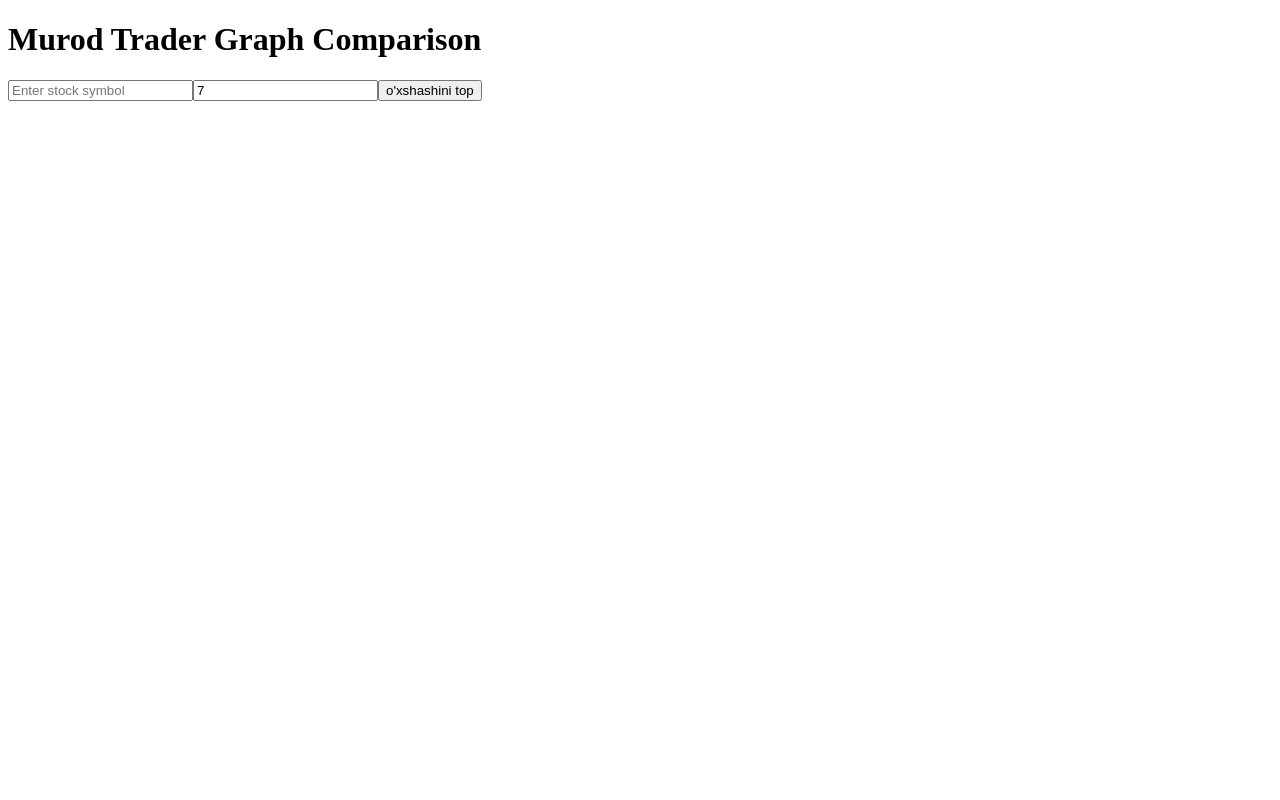
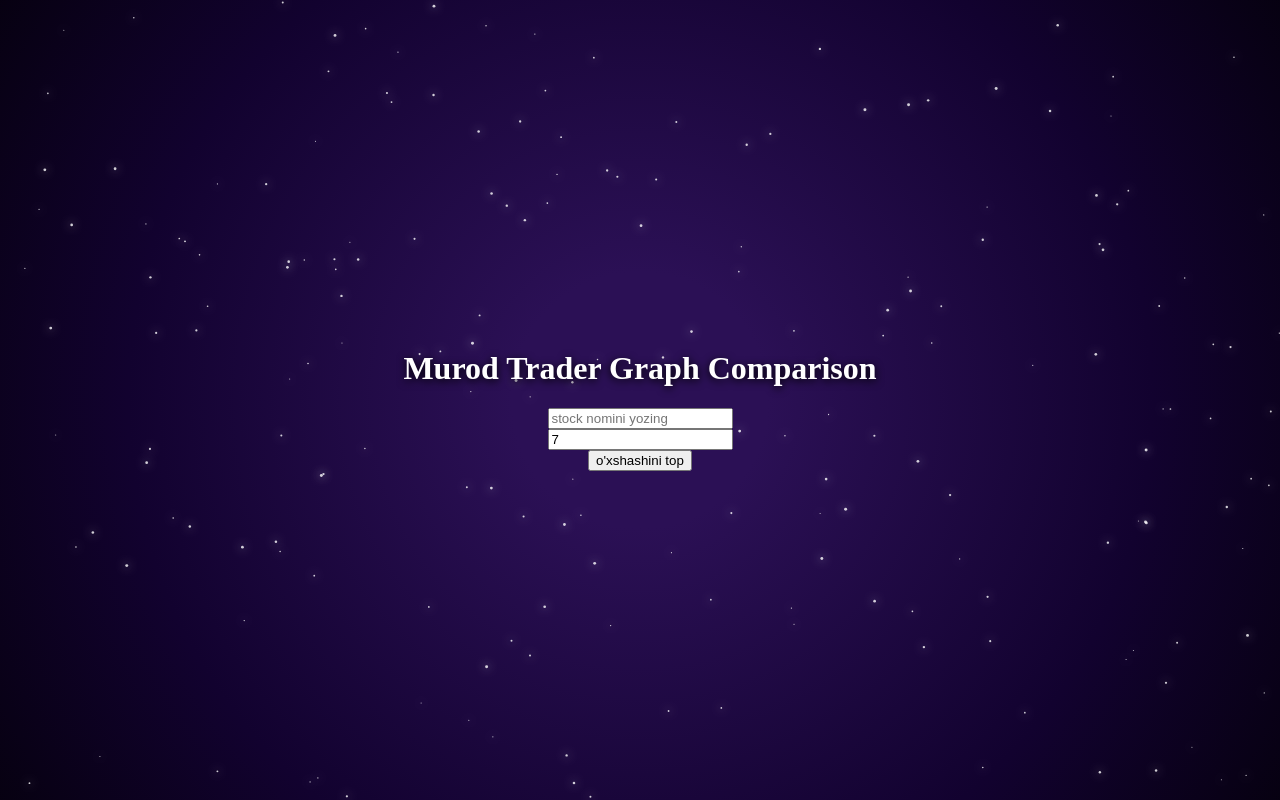
Before and after one commit to aruzikulov/trading-pattern-matcher, a React (Create React App) app: page / in a window 1280 px wide. Built offline with nearby package versions, Linux system fonts and the light colour scheme; what chartjs-chart-financial would draw is missing.

Commit message:
bg changed to galaxy

```diff
--- a/src/App.css
+++ b/src/App.css
@@ -1,9 +1,23 @@
 body {
   margin: 0;
-  padding: 20px;
-  background-color: #f0f0f0;
+  padding: 0;
+  background: transparent;
 }
 
 * {
   box-sizing: border-box;
 }
+
+.app-content {
+  position: relative;
+  z-index: 10;
+  min-height: 100vh;
+  display: flex;
+  flex-direction: column;
+  align-items: center;
+  justify-content: center;
+  color: #fff;
+  /* Add a subtle text shadow for readability */
+  text-shadow: 0 2px 8px #000;
+  padding: 2rem;
+}
--- a/src/App.js
+++ b/src/App.js
@@ -1,7 +1,9 @@
 import React, { useState } from 'react';
+import GalaxyBackground from './components/GalaxyBackground';
 import { fetchHistoricalData } from './utils/api';
 import { preprocessData, findSimilarGraph } from './utils/graphUtils';
 import GraphDisplay from './components/GraphDisplay';
+import './App.css';
 
 const App = () => {
   const [symbol, setSymbol] = useState('');
@@ -36,11 +38,14 @@ const App = () => {
   };
 
   return (
-    <div>
+    <>
+      <GalaxyBackground />
+      <div className="App">
+        <div className="app-content">
           <h1>Murod Trader Graph Comparison</h1>
           <input
             type="text"
-        placeholder="Enter stock symbol"
+            placeholder="stock nomini yozing"
             value={symbol}
             onChange={(e) => setSymbol(e.target.value)}
           />
@@ -55,6 +60,8 @@ const App = () => {
           {currentGraph && <GraphDisplay graph={currentGraph} title="Xozirgi Graph" />}
           {similarGraph && <GraphDisplay graph={similarGraph} title="Eng o'xshash Graph" />}
         </div>
+      </div>
+    </>
   );
 };
 
--- /dev/null
+++ b/src/components/GalaxyBackground.css
@@ -0,0 +1,10 @@
+.galaxy-bg-canvas {
+  position: fixed;
+  top: 0;
+  left: 0;
+  width: 100vw;
+  height: 100vh;
+  z-index: 0;
+  pointer-events: none; /* Allow clicks to pass through */
+  display: block;
+}
--- /dev/null
+++ b/src/components/GalaxyBackground.js
@@ -0,0 +1,124 @@
+import React, { useRef, useEffect } from 'react';
+import './GalaxyBackground.css';
+
+const STAR_COUNT = 200;
+const STAR_COLOR = 'rgba(255,255,255,0.8)';
+const STAR_SIZE = [0.5, 1.5];
+const STAR_SPEED = [0.05, 0.3];
+
+function randomBetween(a, b) {
+  return a + Math.random() * (b - a);
+}
+
+function createStar(width, height) {
+  return {
+    x: Math.random() * width,
+    y: Math.random() * height,
+    size: randomBetween(STAR_SIZE[0], STAR_SIZE[1]),
+    speed: randomBetween(STAR_SPEED[0], STAR_SPEED[1]),
+    angle: Math.random() * 2 * Math.PI,
+  };
+}
+
+const GalaxyBackground = () => {
+  const canvasRef = useRef(null);
+  const starsRef = useRef([]);
+
+  useEffect(() => {
+    const canvas = canvasRef.current;
+    const ctx = canvas.getContext('2d');
+    let width = window.innerWidth;
+    let height = window.innerHeight;
+    canvas.width = width;
+    canvas.height = height;
+
+    // Create stars
+    starsRef.current = Array.from({ length: STAR_COUNT }, () => createStar(width, height));
+
+    function draw() {
+      ctx.clearRect(0, 0, width, height);
+      // Galaxy gradient
+      const gradient = ctx.createRadialGradient(
+        width / 2,
+        height / 2,
+        width * 0.1,
+        width / 2,
+        height / 2,
+        width * 0.7
+      );
+      gradient.addColorStop(0, '#2b1055');
+      gradient.addColorStop(0.5, '#12022f');
+      gradient.addColorStop(1, '#000');
+      ctx.fillStyle = gradient;
+      ctx.fillRect(0, 0, width, height);
+
+      // Draw stars
+      for (let star of starsRef.current) {
+        ctx.save();
+        ctx.beginPath();
+        ctx.arc(star.x, star.y, star.size, 0, 2 * Math.PI);
+        ctx.fillStyle = STAR_COLOR;
+        ctx.shadowColor = '#fff';
+        ctx.shadowBlur = 8;
+        ctx.fill();
+        ctx.restore();
+      }
+    }
+
+    function animate() {
+      for (let star of starsRef.current) {
+        // Move star in a circular pattern
+        star.x += Math.cos(star.angle) * star.speed;
+        star.y += Math.sin(star.angle) * star.speed;
+        star.angle += 0.002 * star.speed;
+        // Wrap around
+        if (star.x < 0) star.x = width;
+        if (star.x > width) star.x = 0;
+        if (star.y < 0) star.y = height;
+        if (star.y > height) star.y = 0;
+      }
+      draw();
+      requestAnimationFrame(animate);
+    }
+
+    animate();
+
+    // Resize handler
+    const handleResize = () => {
+      width = window.innerWidth;
+      height = window.innerHeight;
+      canvas.width = width;
+      canvas.height = height;
+      starsRef.current = Array.from({ length: STAR_COUNT }, () => createStar(width, height));
+    };
+    window.addEventListener('resize', handleResize);
+    return () => window.removeEventListener('resize', handleResize);
+  }, []);
+
+  // Mouse interaction: twinkle on move
+  useEffect(() => {
+    const canvas = canvasRef.current;
+    const handleMouseMove = (e) => {
+      const rect = canvas.getBoundingClientRect();
+      const mx = e.clientX - rect.left;
+      const my = e.clientY - rect.top;
+      for (let star of starsRef.current) {
+        const dx = star.x - mx;
+        const dy = star.y - my;
+        if (dx * dx + dy * dy < 1000) {
+          star.size = randomBetween(1.5, 2.5);
+        } else {
+          star.size = randomBetween(STAR_SIZE[0], STAR_SIZE[1]);
+        }
+      }
+    };
+    canvas.addEventListener('mousemove', handleMouseMove);
+    return () => canvas.removeEventListener('mousemove', handleMouseMove);
+  }, []);
+
+  return (
+    <canvas ref={canvasRef} className="galaxy-bg-canvas" />
+  );
+};
+
+export default GalaxyBackground;
--- a/src/components/GraphDisplay.css
+++ b/src/components/GraphDisplay.css
@@ -11,6 +11,8 @@
   align-items: center;
   justify-content: center;
   padding: 24px 16px 16px 16px;
+  position: relative;
+  z-index: 2;
 }
 
 .graph-container canvas {
--- a/src/index.css
+++ b/src/index.css
@@ -10,6 +10,7 @@ body, html, #root {
   width: 100%;
   height: 100%;
   overflow: hidden;
+  background: transparent;
 }
 
 /* Center content for debugging */
```
Lines whose indentation alone changed are shown as unchanged.
